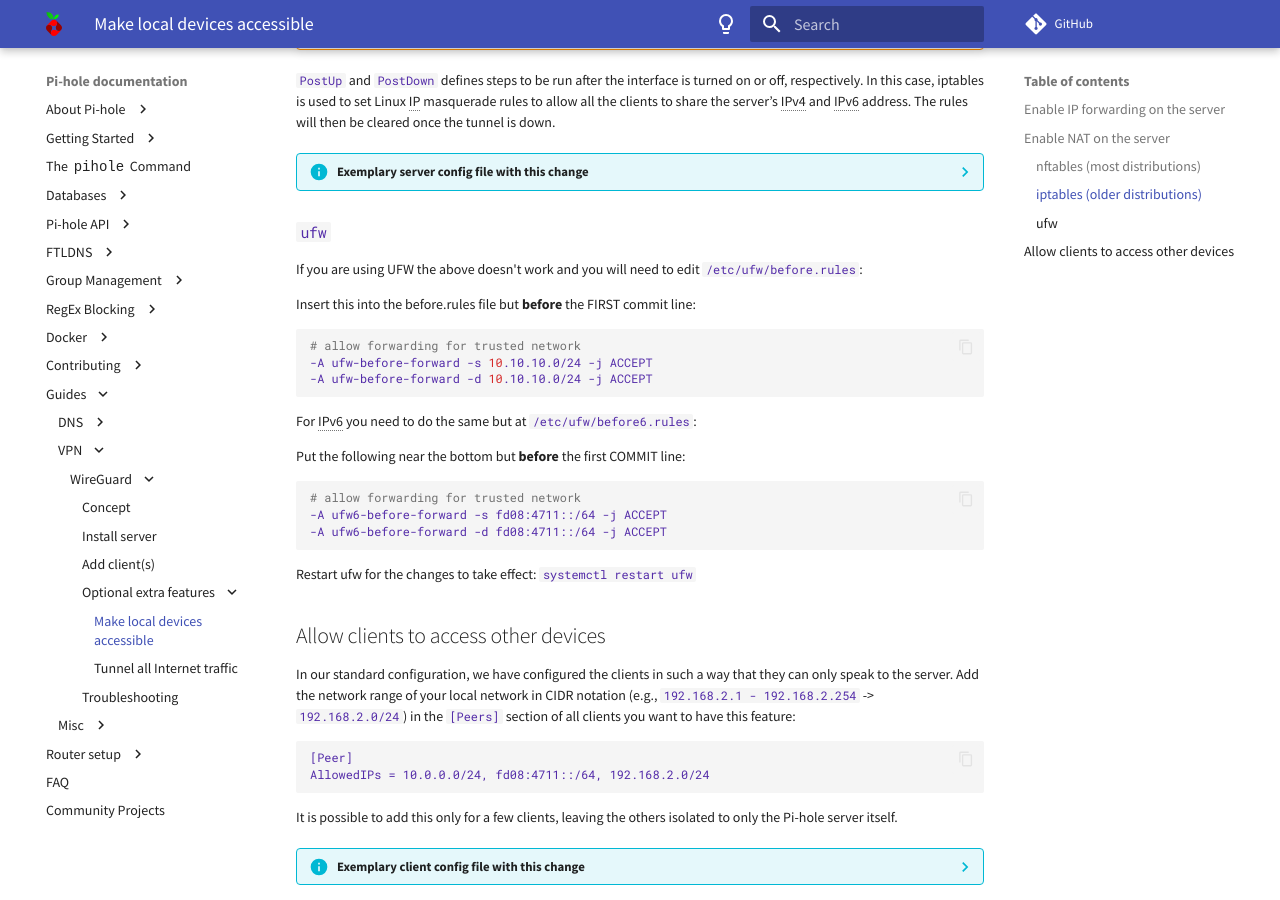
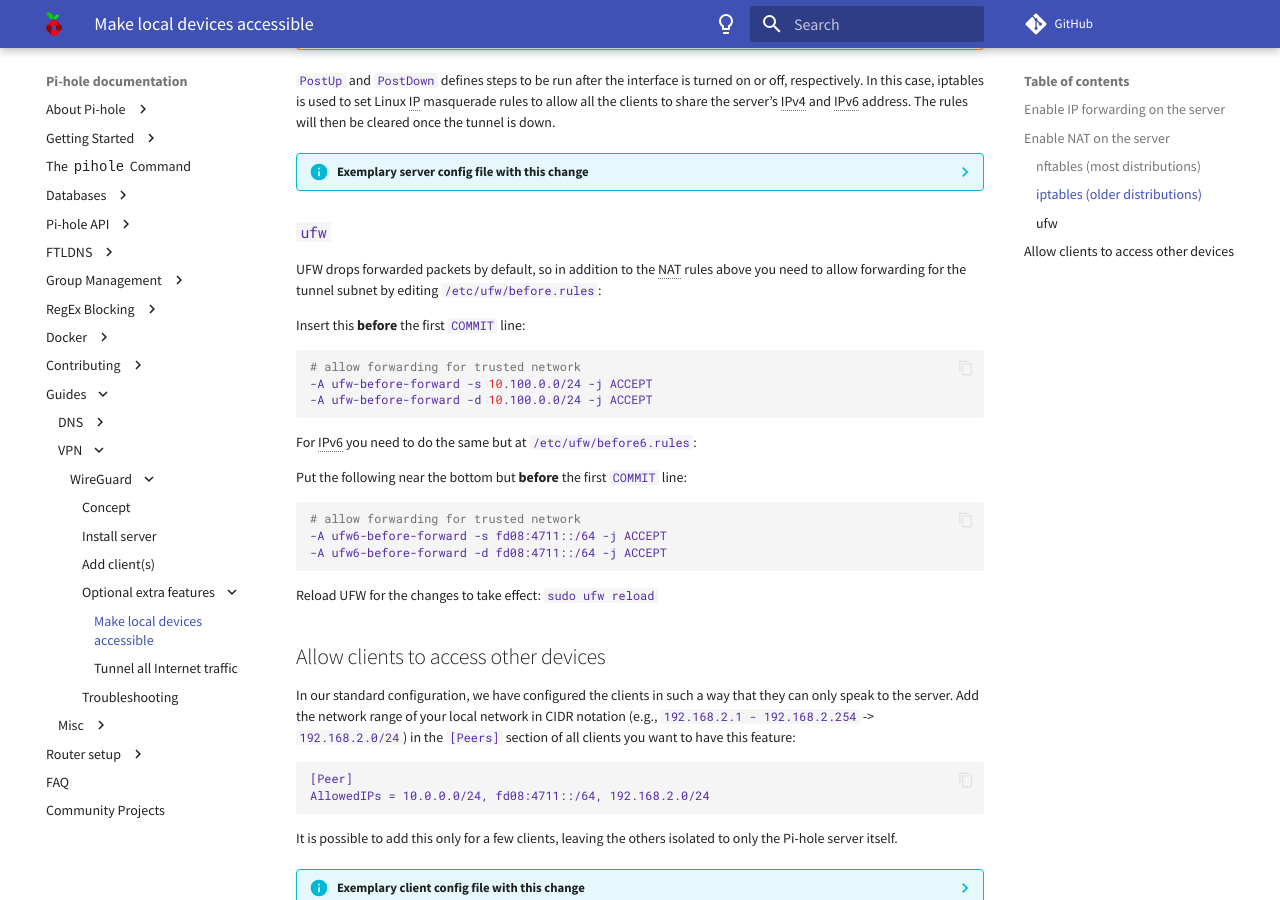
Before and after one commit to pi-hole/docs, an MkDocs documentation site: the page built from docs/guides/vpn/wireguard/internal.md, in a window 1280 px wide and 900 px high, scrolled down 1182 px. Built offline with MkDocs 1.6.1 and Material for MkDocs 9.7.7, drawn with Linux system fonts in a browser that asks for light colours; comment, search, counter and statistics services are not loaded.

Commit message:
Use the guide's WireGuard subnet in the UFW rules
The UFW rules now allow forwarding for `10.100.0.0/24`, the range the rest of this guide uses. The section also says that UFW comes in addition to the NAT rules above, writes `COMMIT` as the literal it is, and reloads UFW with `sudo ufw reload`.

Signed-off-by: DL6ER <dl6er@dl6er.de>

````diff
--- a/docs/guides/vpn/wireguard/internal.md
+++ b/docs/guides/vpn/wireguard/internal.md
@@ -87,19 +87,19 @@ The rules will then be cleared once the tunnel is down.
 
 ### `ufw`
 
-If you are using UFW the above doesn't work and you will need to edit `/etc/ufw/before.rules`:
+UFW drops forwarded packets by default, so in addition to the NAT rules above you need to allow forwarding for the tunnel subnet by editing `/etc/ufw/before.rules`:
 
-Insert this into the before.rules file but **before** the FIRST commit line:
+Insert this **before** the first `COMMIT` line:
 
 ```bash
 # allow forwarding for trusted network
--A ufw-before-forward -s 10.10.10.0/24 -j ACCEPT
--A ufw-before-forward -d 10.10.10.0/24 -j ACCEPT
+-A ufw-before-forward -s 10.100.0.0/24 -j ACCEPT
+-A ufw-before-forward -d 10.100.0.0/24 -j ACCEPT
 ```
 
 For IPv6 you need to do the same but at `/etc/ufw/before6.rules`:
 
-Put the following near the bottom but **before** the first COMMIT line:
+Put the following near the bottom but **before** the first `COMMIT` line:
 
 ```bash
 # allow forwarding for trusted network
@@ -107,7 +107,7 @@ Put the following near the bottom but **before** the first COMMIT line:
 -A ufw6-before-forward -d fd08:4711::/64 -j ACCEPT
 ```
 
-Restart ufw for the changes to take effect: `systemctl restart ufw`
+Reload UFW for the changes to take effect: `sudo ufw reload`
 
 ## Allow clients to access other devices
 
````
